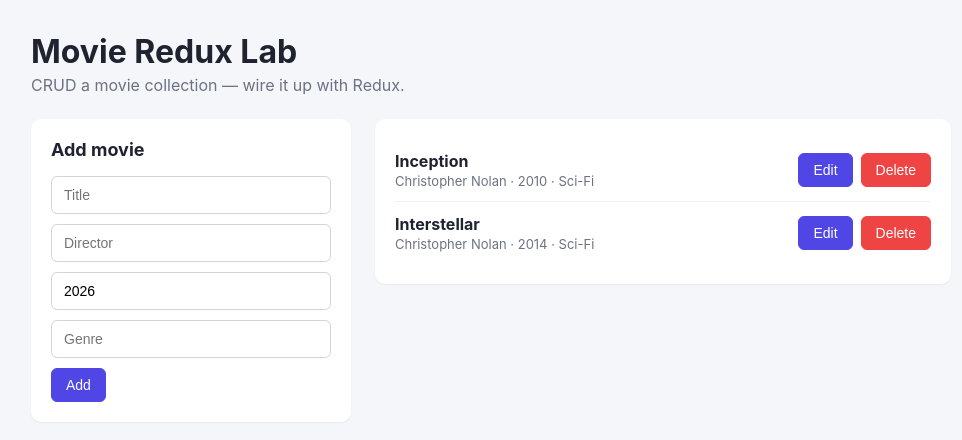
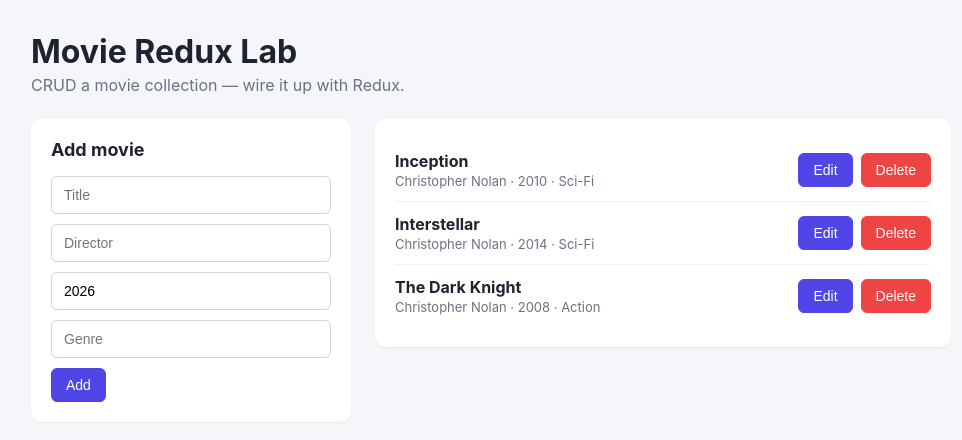
Before and after one commit to yael2025/movie-redux-lab, a React (Vite) app in the folder client/: page / in a window 1280 px wide. Shown: the top 440 px of the page, without its empty margins (149-1111 px from the left). Built offline with nearby package versions, Linux system fonts and the light colour scheme.

Commit message:
fix: correct PayloadAction typing in setMovies reducer

```diff
--- a/client/src/features/movies/moviesSlice.ts
+++ b/client/src/features/movies/moviesSlice.ts
@@ -1,5 +1,5 @@
-import { createSlice } from '@reduxjs/toolkit';
-import type { MoviesState } from './movieTypes';
+import { createSlice, type PayloadAction } from '@reduxjs/toolkit';
+import type { Movie, MoviesState } from './movieTypes';
 
 const initialState: MoviesState = {
   items: [
@@ -28,8 +28,11 @@ const moviesSlice = createSlice({
   reducers: {
     // TODO (exercise): add reducers here
     // e.g. setMovies, addMovie, removeMovie, updateMovie
+    setMovies(state, action: PayloadAction<Movie[]>){
+      state.items = action.payload;
+    }
   },
 });
 
-export const {} = moviesSlice.actions;
+export const {setMovies } = moviesSlice.actions;
 export default moviesSlice.reducer;
--- a/client/src/pages/MoviesPage.tsx
+++ b/client/src/pages/MoviesPage.tsx
@@ -1,15 +1,42 @@
-import { useState } from 'react';
+import { useState, useEffect } from 'react';
 import MovieForm from '../components/MovieForm';
 import MovieList from '../components/MovieList';
 import type { Movie, MovieDraft } from '../features/movies/movieTypes';
-import { useSelector } from "react-redux";
+import { useSelector , useDispatch} from "react-redux";
 import type { RootState } from "../app/store";
+import { setMovies } from '../features/movies/moviesSlice';
 
 export default function MoviesPage() {
   const [editing, setEditing] = useState<Movie | null>(null);
+  const dispatch = useDispatch();
 
   // TODO (exercise): read movies from the Redux store
   const movies= useSelector((state:RootState)=> state.movies.items);
+  useEffect(()=>{
+    dispatch(setMovies([
+      {
+        _id: "1",
+        title: "Inception",
+        director: "Christopher Nolan",
+        year: 2010,
+        genre: "Sci-Fi",
+      },
+      {
+        _id: "2",
+        title: "Interstellar",
+        director: "Christopher Nolan",
+        year: 2014,
+        genre: "Sci-Fi",
+      },
+      {
+        _id: "3",
+        title: "The Dark Knight",
+        director: "Christopher Nolan",
+        year: 2008,
+        genre: "Action",
+      },
+    ]))
+  },[dispatch])
   const loading = false;
   const error: string | null = null;
 
```
